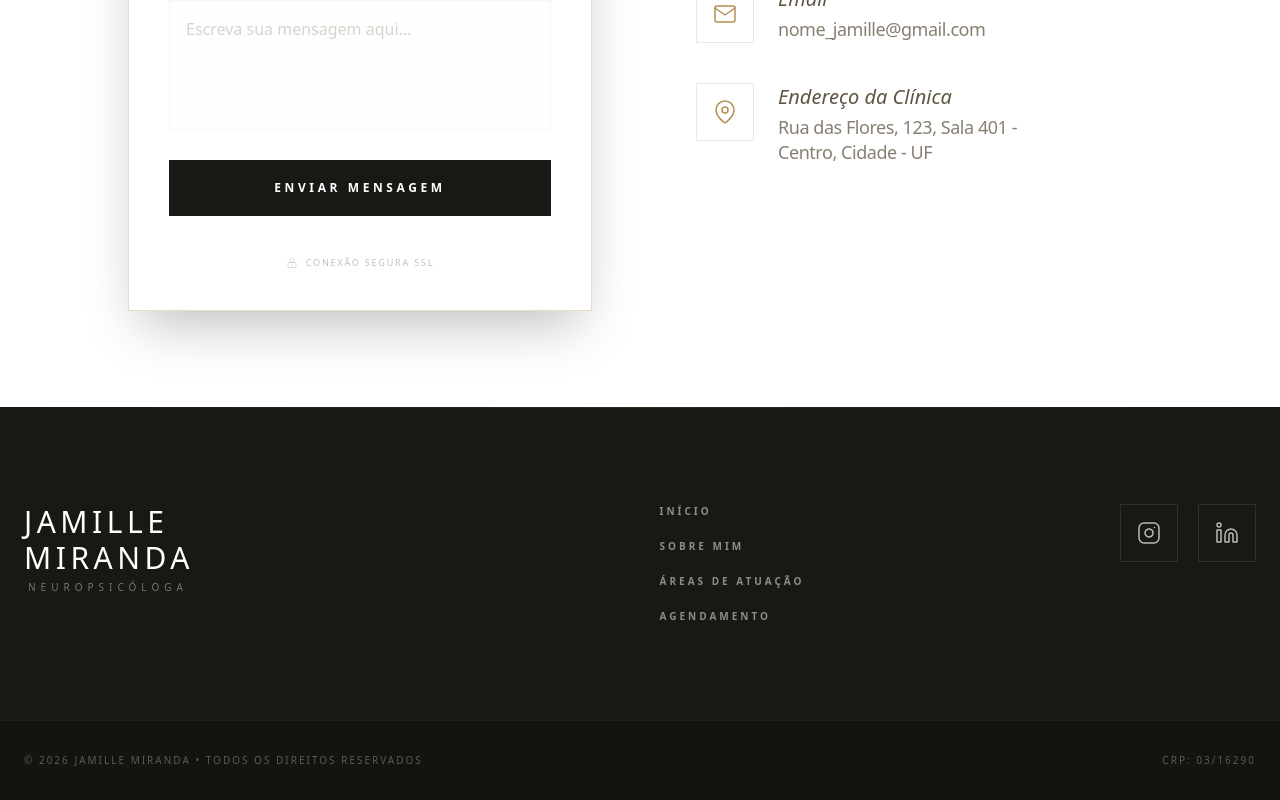
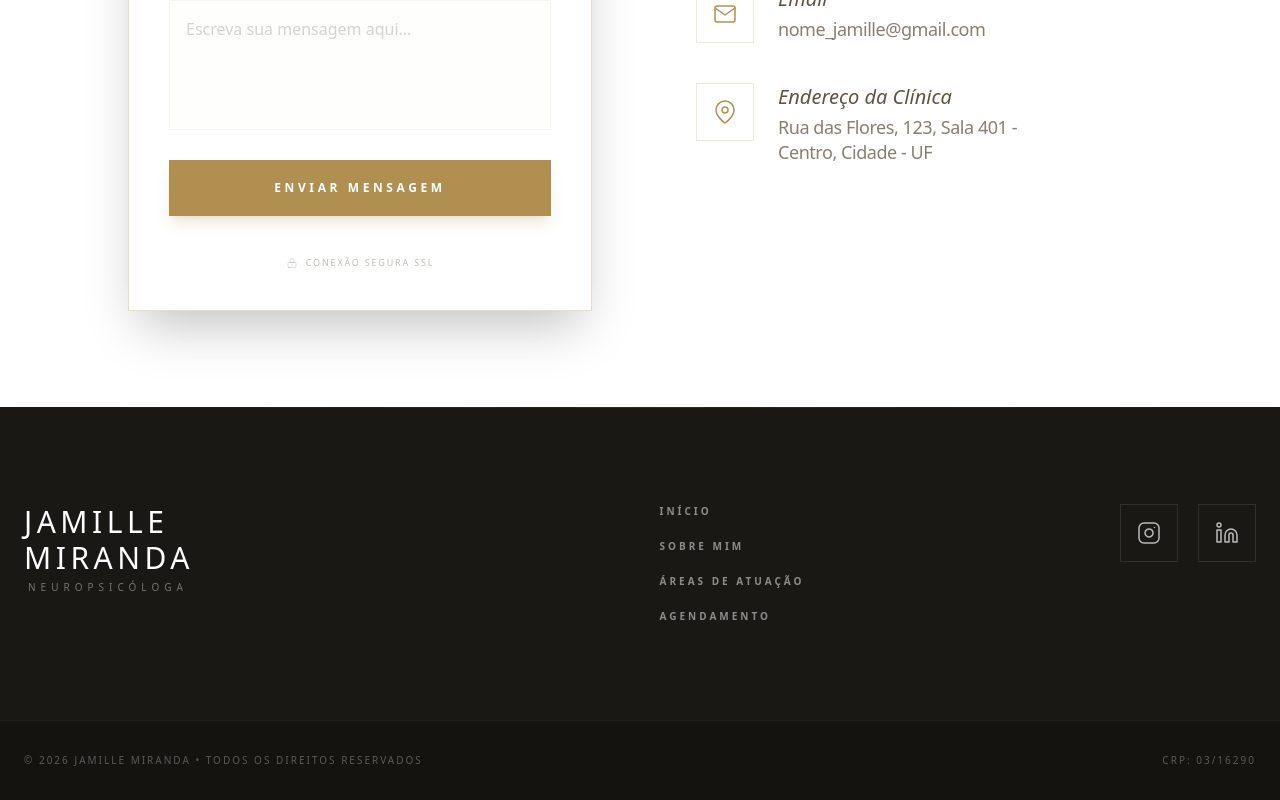
Before and after one commit to Orlando-GF/jamillemiranda, a Next.js app: page / in a window 1280 px wide. Shown: the part 3434-4234 px from the top of the page. Built offline with nearby package versions, Linux system fonts and the light colour scheme.

Commit message:
style(contact): muda botão de envio de preto para dourado premium conforme feedback

```diff
--- a/src/components/Contact.tsx
+++ b/src/components/Contact.tsx
@@ -133,10 +133,10 @@ ${data.mensagem}`;
                                 <button
                                     type="submit"
                                     disabled={isSubmitting}
-                                    className="relative overflow-hidden group w-full bg-[#1A1814] text-white font-sans font-bold py-5 transition-all flex items-center justify-center gap-3 disabled:opacity-70 uppercase tracking-[0.3em] text-xs"
+                                    className="relative overflow-hidden group w-full bg-gradient-to-r from-[#B18F51] to-gold hover:from-gold hover:to-[#B18F51] text-white font-sans font-bold py-5 transition-all flex items-center justify-center gap-3 disabled:opacity-70 uppercase tracking-[0.3em] text-xs shadow-lg shadow-gold/20"
                                 >
                                     {/* Shimmer Effect */}
-                                    <div className="absolute inset-0 w-full h-full bg-gradient-to-r from-transparent via-white/10 to-transparent -translate-x-full group-hover:translate-x-full transition-transform duration-1000 ease-in-out" />
+                                    <div className="absolute inset-0 w-full h-full bg-gradient-to-r from-transparent via-white/30 to-transparent -translate-x-full group-hover:translate-x-full transition-transform duration-1000 ease-in-out" />
 
                                     {isSubmitting ? (
                                         <>
```
